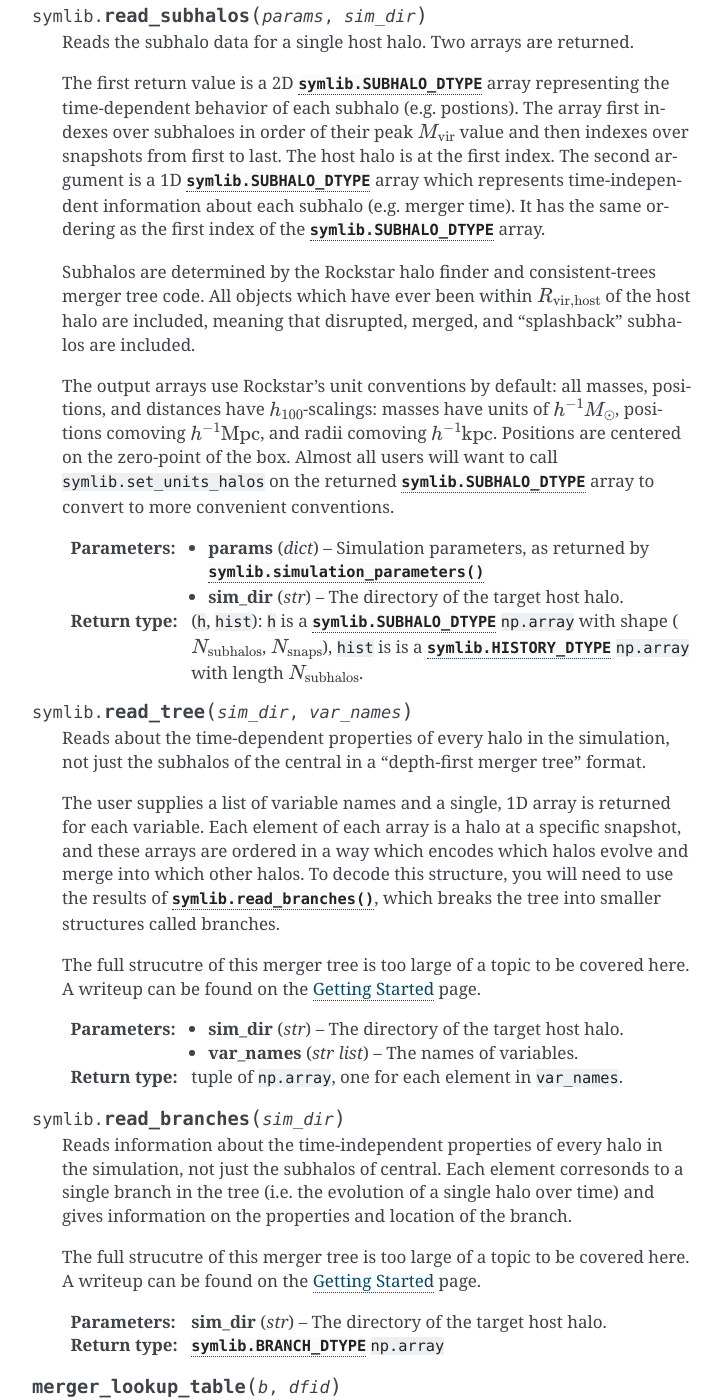
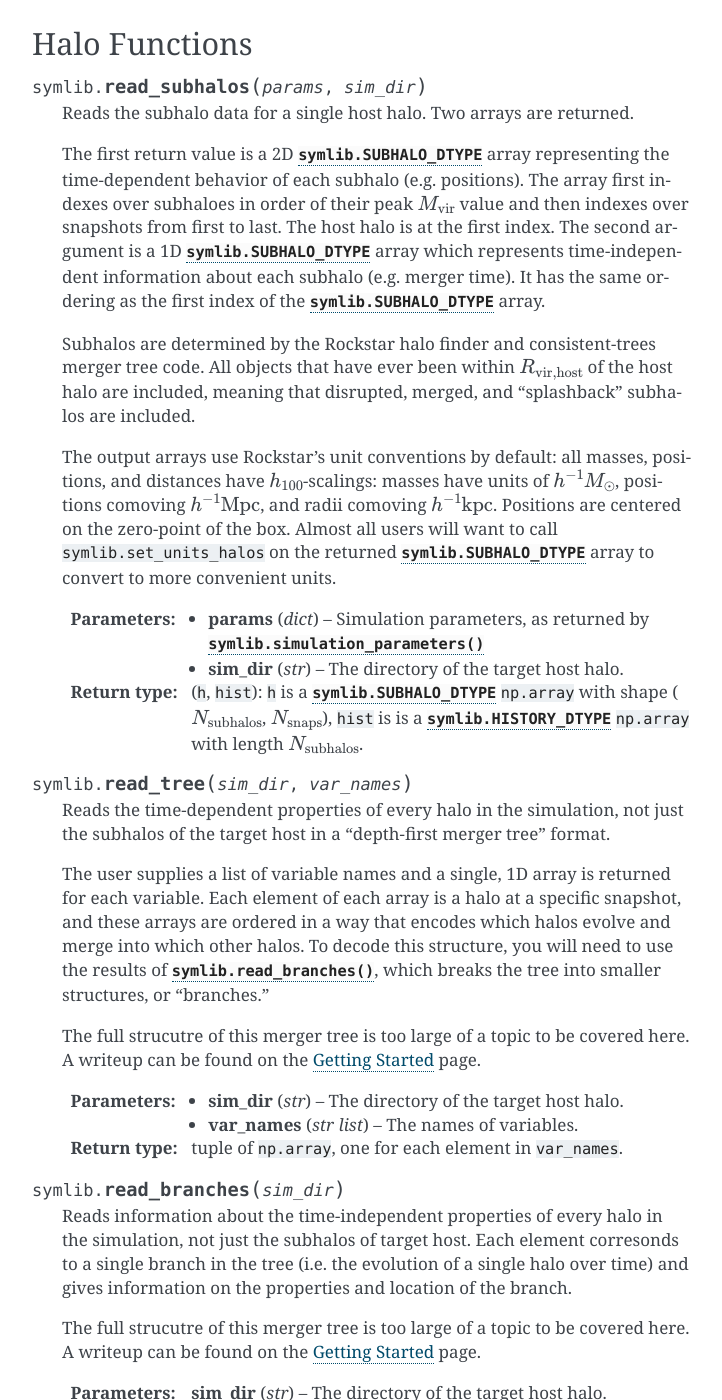
Before and after one commit to phil-mansfield/symphony, a Sphinx documentation site: the page built from docs/source/symlib_documentation.rst, in a window 1280 px wide and 1400 px high, scrolled down 6480 px. Shown: the whole window, without its empty margins (388-1110 px from the left). Built offline with Sphinx 7.4.7, drawn with Linux system fonts in a browser that asks for light colours; some of the changed text lies outside the part shown.

Commit message:
more minor edits

```diff
--- a/docs/source/getting_started.rst
+++ b/docs/source/getting_started.rst
@@ -154,9 +154,9 @@
 We used a built-in utility function called ``plot_circle`` and
 needed to skip over some subhalos which disrupted before the final snapshot.
 
-**Practice**
+**Example exercise**
 
-In the ``histories`` array, there is a field called ``merger_snap`` that gives the snapshot when a subhalo first fell into the host. Try coloring subhalos that fell in from the left side of the halo (:math:`x_{\rm infall} < 0`) differently from ones that fell in from the right. Do you notice anything different about where the two groups end up?
+In the ``histories`` array, there is a field called ``merger_snap`` that gives the snapshot when a subhalo first fell into the host. Try coloring subhalos that fell in from the left side of the halo (:math:`x_{\rm infall} < 0`) differently from ones that fell in from the right.
 
 Example Analysis: Mass Growth
 -----------------------------
--- a/docs/source/symlib_documentation.rst
+++ b/docs/source/symlib_documentation.rst
@@ -101,18 +101,18 @@
 
 .. function:: symlib.n_hosts(suite_name)
 
-    Returns the number of hosts in a simulation suite. Can be used with :func:`symlib.get_host_directory` to loop over all the host halos in a suite.
+    Returns the number of zoom-in simulations, each of which is associated with one "target" host halo, in a simulation suite (the Symphony suites are: LMC, Milky Way, Group, L-Cluster, and Cluster). Can be used with :func:`symlib.get_host_directory` to loop over all target host halos in a suite.
 
     :param str suite_name: The name of the simulation suite.
     :rtype: int
 
 .. function:: symlib.get_host_directory(base_dir, suite_name, halo_name)
 
-    Returns the name of a simulation directory given the base directory that all the suites are stored in, the suite, and the halo name. The halo name can either be the literal halo name (e.g., ``"Halo023"``) or a number in the range :math:`[0,\,N_{\rm host})`. This can be combined with :func:`symlib.n_hosts` to loop over all the hosts in the suite.
+    Returns the name of a simulation directory given the base directory that all the suites are stored in, the suite, and the halo name. The halo name can either be the literal halo name (e.g., ``"Halo023"``) or a number in the range :math:`[0,\,N_{\rm host})`. This can be combined with :func:`symlib.n_hosts` to loop over all the hosts in a suite.
 
     :param str base_dir: Base directory containing all suites.
     :param str suite_name: Name of the simulation suite.
-    :param halo_name: Name or index of the halo.
+    :param halo_name: Name or index of the target host halo.
     :type halo_name: str or int
     :rtype: str, the name of the host's simulation directory.
 
@@ -120,7 +120,7 @@
 
     Returns an array of the scale factors, :math:`a(z)`, of each of snapshot. Sorted from earliest to latest.
 
-    The scale factor arrays of two simulations in different suites may be very different from one another. The scale factor arrays of two simulations in the same suite may be slightly different from one another, depending on whether simulations needed to be restarted midway through.
+    The scale factor arrays of two simulations in different suites may be different from one another. The scale factor arrays of two simulations in the same suite sometimes also slightly differ, depending on whether simulations needed to be restarted midway through.
 
     :param str sim_dir: The directory of the target host halo.
     :rtype: ``np.array`` containing the scale factors of each snapshot in the simulation
@@ -134,7 +134,7 @@
     * ``"n_snap"`` - :math:`N_{\rm snap}`, the number of snapshots in the simulation.
     * ``"h100"`` - :math:`h_{100} = H_0 / (100\ {\rm km/s/Mpc})`, the scaled Hubble parameter.
 
-    It also contains `colossus <https://bdiemer.bitbucket.io/colossus/cosmology_cosmology.html>`_-compatible cosmology parameters. These are not the same between all suites.
+    It also contains `colossus <https://bdiemer.bitbucket.io/colossus/cosmology_cosmology.html>`_-compatible cosmology parameters. Note that these are not the same between all suites.
 
     * ``"flat"`` - True if the universe is flat and False otherwise.
     * ``"H0"`` - :math:`H_0`, the Hubble constant in units of km/s/Mpc.
@@ -178,11 +178,11 @@
 
     Reads the subhalo data for a single host halo. Two arrays are returned.
 
-    The first return value is a 2D :data:`symlib.SUBHALO_DTYPE` array representing the time-dependent behavior of each subhalo (e.g. postions). The array first indexes over subhaloes in order of their peak :math:`M_{\rm vir}` value and then indexes over snapshots from first to last. The host halo is at the first index. The second argument is a 1D :data:`symlib.SUBHALO_DTYPE` array which represents time-independent information about each subhalo (e.g. merger time). It has the same ordering as the first index of the :data:`symlib.SUBHALO_DTYPE` array.
+    The first return value is a 2D :data:`symlib.SUBHALO_DTYPE` array representing the time-dependent behavior of each subhalo (e.g. positions). The array first indexes over subhaloes in order of their peak :math:`M_{\rm vir}` value and then indexes over snapshots from first to last. The host halo is at the first index. The second argument is a 1D :data:`symlib.SUBHALO_DTYPE` array which represents time-independent information about each subhalo (e.g. merger time). It has the same ordering as the first index of the :data:`symlib.SUBHALO_DTYPE` array.
 
-    Subhalos are determined by the Rockstar halo finder and consistent-trees merger tree code. All objects which have ever been within :math:`R_{\rm vir,host}` of the host halo are included, meaning that disrupted, merged, and "splashback" subhalos are included.
+    Subhalos are determined by the Rockstar halo finder and consistent-trees merger tree code. All objects that have ever been within :math:`R_{\rm vir,host}` of the host halo are included, meaning that disrupted, merged, and "splashback" subhalos are included.
 
-    The output arrays use Rockstar's unit conventions by default: all masses, positions, and distances have :math:`h_{100}`-scalings: masses have units of :math:`h^{-1}M_\odot`, positions comoving :math:`h^{-1}{\rm Mpc}`, and radii comoving :math:`h^{-1}{\rm kpc}`. Positions are centered on the zero-point of the box. Almost all users will want to call ``symlib.set_units_halos`` on the returned :data:`symlib.SUBHALO_DTYPE` array to convert to more convenient conventions.
+    The output arrays use Rockstar's unit conventions by default: all masses, positions, and distances have :math:`h_{100}`-scalings: masses have units of :math:`h^{-1}M_\odot`, positions comoving :math:`h^{-1}{\rm Mpc}`, and radii comoving :math:`h^{-1}{\rm kpc}`. Positions are centered on the zero-point of the box. Almost all users will want to call ``symlib.set_units_halos`` on the returned :data:`symlib.SUBHALO_DTYPE` array to convert to more convenient units.
 
     :param dict params: Simulation parameters, as returned by :func:`symlib.simulation_parameters`
     :param str sim_dir: The directory of the target host halo.
@@ -190,9 +190,9 @@
 
 .. function:: symlib.read_tree(sim_dir, var_names)
 
-   Reads about the time-dependent properties of every halo in the simulation, not just the subhalos of the central in a "depth-first merger tree" format.
+   Reads the time-dependent properties of every halo in the simulation, not just the subhalos of the target host in a "depth-first merger tree" format.
 
-   The user supplies a list of variable names and a single, 1D array is returned for each variable. Each element of each array is a halo at a specific snapshot, and these arrays are ordered in a way which encodes which halos evolve and merge into which other halos. To decode this structure, you will need to use the results of :func:`symlib.read_branches`, which breaks the tree into smaller structures called branches.
+   The user supplies a list of variable names and a single, 1D array is returned for each variable. Each element of each array is a halo at a specific snapshot, and these arrays are ordered in a way that encodes which halos evolve and merge into which other halos. To decode this structure, you will need to use the results of :func:`symlib.read_branches`, which breaks the tree into smaller structures, or "branches."
 
    The full strucutre of this merger tree is too large of a topic to be covered here. A writeup can be found on the :doc:`Getting Started <getting_started>` page.
 
@@ -202,7 +202,7 @@
 
 .. function:: symlib.read_branches(sim_dir)
 
-   Reads information about the time-independent properties of every halo in the simulation, not just the subhalos of central. Each element corresonds to a single branch in the tree (i.e. the evolution of a single halo over time) and gives information on the properties and location of the branch.
+   Reads information about the time-independent properties of every halo in the simulation, not just the subhalos of target host. Each element corresonds to a single branch in the tree (i.e. the evolution of a single halo over time) and gives information on the properties and location of the branch.
 
    The full strucutre of this merger tree is too large of a topic to be covered here. A writeup can be found on the :doc:`Getting Started <getting_started>` page.
 
@@ -230,7 +230,7 @@
 
 .. function:: find_all_merger_branches(b, lookup_table, co_prog, i)
 
-   Returns the indices of all the branches that merge with a given halo. (i.e. branches which exist in the current snapshot but disrupt in the next snapshot).
+   Returns the indices of all the branches that merge with a given halo. (i.e. branches that exist in the current snapshot but disrupt in the next snapshot).
 
    :param b: The branch information for the merger tree.
    :type b: :data:`symlib.BRANCH_DTYPE` np.array
@@ -278,7 +278,7 @@
 
 .. function:: symlib.plot_circle(ax, x, y, r, **kwargs)
 
-   Plots the a circle to a given `matplotlib.pyplot.Axes <https://matplotlib.org/stable/api/axes_api.html#the-axes-class>`_. This is a convenience function which helps with example code in the tutorial.
+   Plots the a circle to a given `matplotlib.pyplot.Axes <https://matplotlib.org/stable/api/axes_api.html#the-axes-class>`_. This is a convenience function that helps with example code in the tutorial.
 
    All keyword arguments accepted by `matplotlib.pyplot.plot <https://matplotlib.org/stable/api/_as_gen/matplotlib.pyplot.plot.html>`_ are accepted as keywords arguments by this function.
 
```
Also changed, not shown: other parts of docs/source/getting_started.rst (+1 -1 lines), other parts of docs/source/symlib_documentation.rst (+2 -2 lines).
